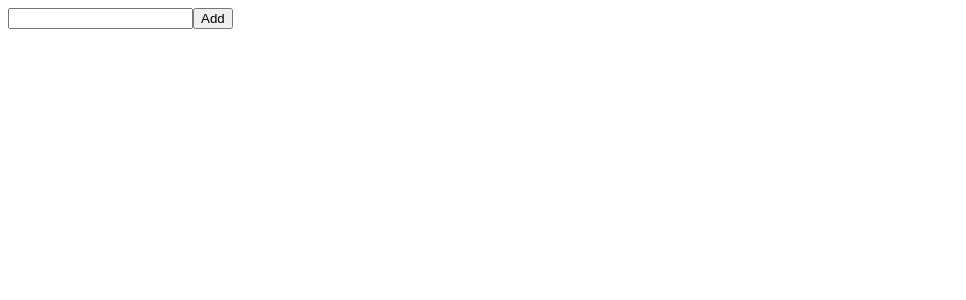
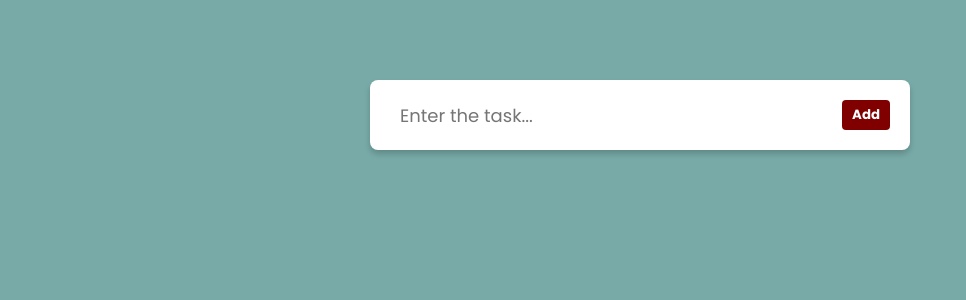
Before and after one commit to igurdeep13/React-TODO, a React (Vite) app: page / in a window 1280 px wide. Shown: the top 300 px of the page, without its empty margins (0-966 px from the left). Built offline with nearby package versions, Linux system fonts and the light colour scheme.

Commit message:
Add more code and components

```diff
--- /dev/null
+++ b/src/App.css
@@ -0,0 +1,11 @@
+@import url('https://fonts.googleapis.com/css2?family=Montserrat:ital,wght@0,100..900;1,100..900&family=Poppins:ital,wght@0,100;0,200;0,300;0,400;0,500;0,600;0,700;0,800;0,900;1,100;1,200;1,300;1,400;1,500;1,600;1,700;1,800;1,900&family=Roboto:ital,wght@0,100;0,300;0,400;0,500;0,700;0,900;1,100;1,300;1,400;1,500;1,700;1,900&display=swap');
+
+* {
+    padding: 0;
+    margin: 0;
+    font-family: "Poppins", sans-serif;
+}
+
+body{
+    background-color: #78ABA8;
+}
--- a/src/App.jsx
+++ b/src/App.jsx
@@ -1,9 +1,9 @@
 import Todo from "./components/Todo";
+import "./App.css"
 function App() {
   return (
     <div className="App">
       <Todo />
-
     </div>
   );
 }
--- a/src/components/Form.jsx
+++ b/src/components/Form.jsx
@@ -1,4 +1,5 @@
 import { useState } from "react";
+import styles from "./form.module.css";
 
 export default function Form({ todos, setTodos }) {
   const [todo, setTodo] = useState("");
@@ -14,11 +15,9 @@ export default function Form({ todos, setTodos }) {
   }
 
   return (
-    <div>
-      <form onSubmit={handleSubmit}>
-        <input onChange={(e) => handleChange(e)} type="text" value={todo} />
-        <button type="Submit">Add</button>
-      </form>
-    </div>
+    <form className={styles.modernForm} onSubmit={handleSubmit}>
+      <input className={styles.modernInput} onChange={(e) => handleChange(e)} type="text" value={todo} placeholder="Enter the task..."/>
+      <button className={styles.modernButton} type="Submit">Add</button>
+    </form>
   );
 }
--- a/src/components/Todo.jsx
+++ b/src/components/Todo.jsx
@@ -1,6 +1,7 @@
 import { useState } from "react";
 import Form from "./Form";
 import TodoList from "./TodoList";
+
 
 export default function Todo() {
   const [todos, setTodos] = useState([]);
--- a/src/components/TodoList.jsx
+++ b/src/components/TodoList.jsx
@@ -1,8 +1,9 @@
 import { useState } from "react";
+import styles from "./TodoList.module.css"
 import TodoItem from "./TodoItem";
 export default function TodoList({ todos }) {
   return (
-    <div>
+    <div className={styles.todoList}>
       {todos.map((item) => (
         <TodoItem item={item} />
       ))}
--- /dev/null
+++ b/src/components/TodoList.module.css
@@ -0,0 +1,6 @@
+.todoList{
+    /* color: White; */
+    background-color: white;
+    width: 80%;
+
+}
--- /dev/null
+++ b/src/components/form.module.css
@@ -0,0 +1,31 @@
+.modernForm {
+    background-color: white;
+    border-radius: 8px;
+    padding: 20px;
+    width: 500px;
+    margin: 80px auto;
+    box-shadow: 0px 4px 6px rgba(0, 0, 0, 0.2);
+    display: flex;
+    justify-content: center;
+    gap: 1rem;
+}
+
+.modernInput {
+    width: 100%;
+    border: none;
+    font-size: 18px;
+    padding: 0 10px;
+}
+
+.modernInput:focus {
+    outline: none;
+}
+
+.modernButton {
+    border: none;
+    padding: 5px 10px;
+    background-color: maroon;
+    color: white;
+    border-radius: 4px;
+    font-weight: bold;
+}
```
